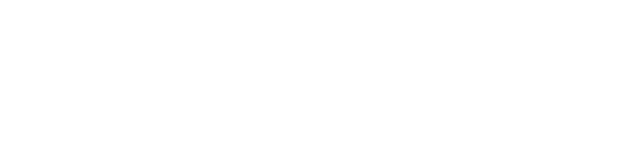
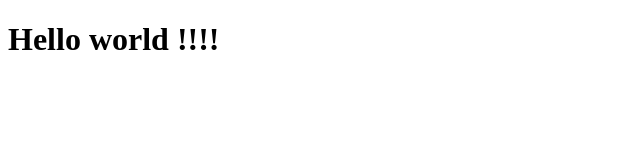
Before and after one commit to Kseniagg/test, a plain HTML site: page index.html in a window 1280 px wide. Shown: the whole page, without its empty margins (0-640 px from the left). Drawn offline with Linux system fonts and the light colour scheme.

Commit message:
2em modif

```diff
--- a/index.html
+++ b/index.html
@@ -9,7 +9,7 @@
 </head>
 
 <body>
-
+    <h1>Hello world !!!!</h1>
 </body>
 
 </html>
```
